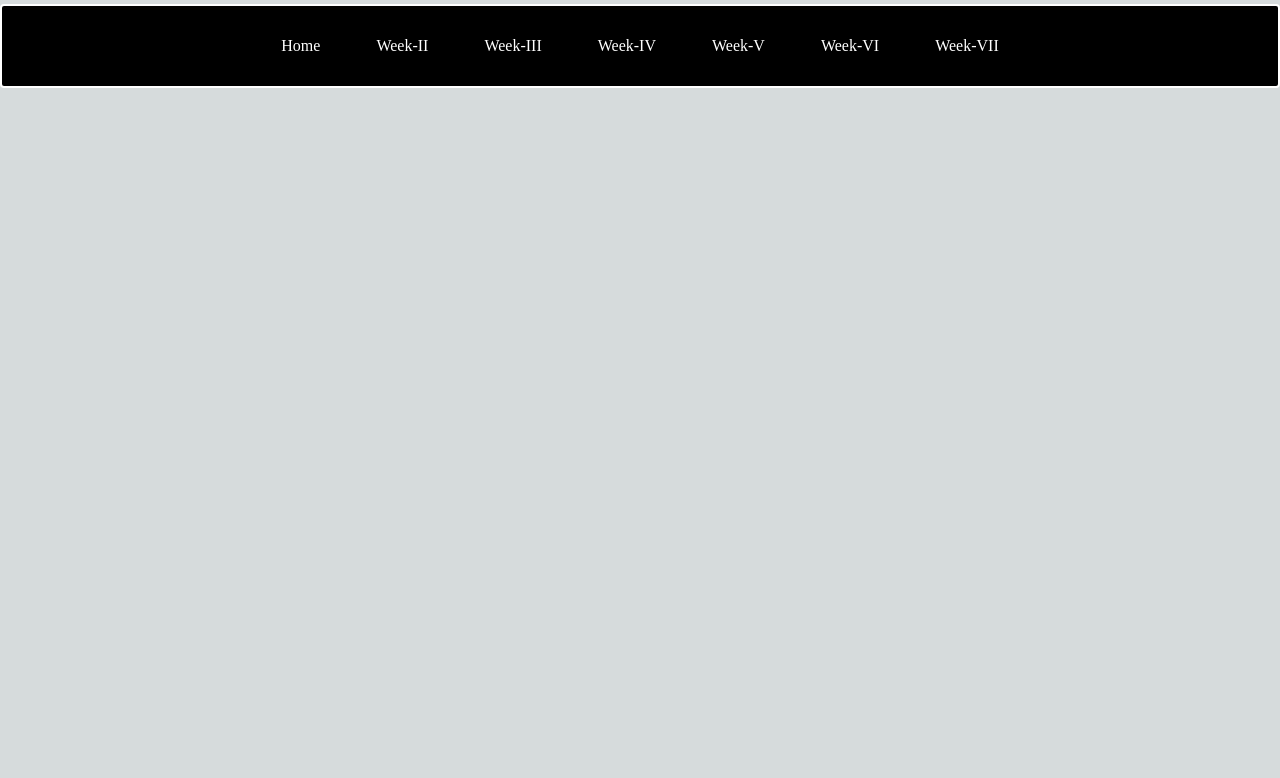
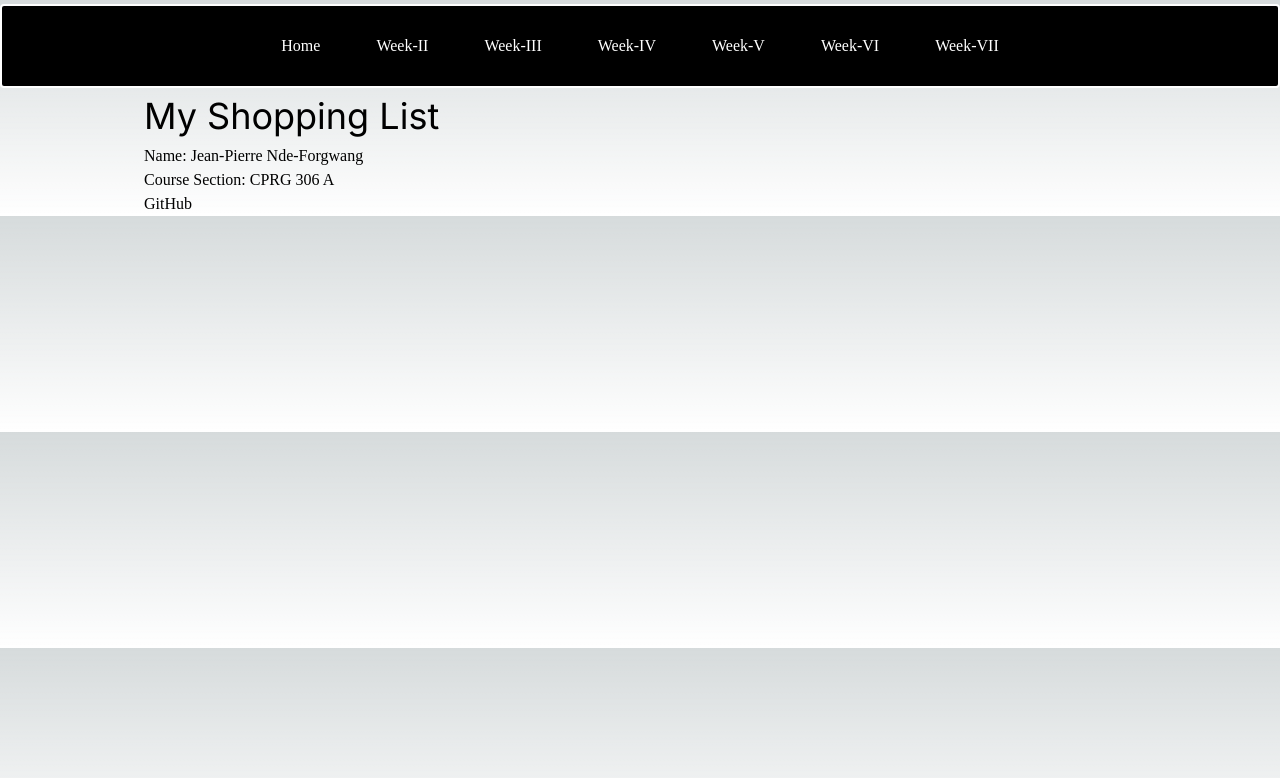
Before and after one commit to 3mptySpac3/cprg306-app-1, a Next.js app: page /week2 in a window 1280 px wide. Shown: the top 778 px of the page. Built offline with nearby package versions, Linux system fonts and the light colour scheme.

Commit message:
Made a seperate UserInfo file
this file contains Name, course, and link to github, so i dont have to create the code everytime

```diff
--- /dev/null
+++ b/app/comps/UserInfo.js
@@ -0,0 +1,16 @@
+import Link from 'next/link';
+import React from 'react';
+
+function UserInfo() {
+  return (
+    <div style= {{fontFamily: "cursive"}}className = 'ml-36'>
+      <p>Name: Jean-Pierre Nde-Forgwang</p>
+      <p>Course Section: CPRG 306 A</p>
+      <p>
+      <Link href="https://github.com/">GitHub</Link>
+      </p>
+    </div>
+  );
+}
+
+export default UserInfo;
--- a/app/page.js
+++ b/app/page.js
@@ -17,7 +17,7 @@ export default function Page() {
             <Link href="https://github.com/">GitHub</Link>
           </p>
         </div>
-        </div>
+      </div>
 
       </main>
 
--- a/app/week2/page.js
+++ b/app/week2/page.js
@@ -1,11 +1,18 @@
 import React from 'react';
 import Navbar from '../Navbar';
 import Link from 'next/link';
+import UserInfo from '../comps/UserInfo';
 
 export default function Week2() {
   return (
     <div>
       <Navbar />
+      <div className="mt-24">
+        <h1 className='text-4xl ml-36 m-2'>My Shopping List</h1>
+      </div>
+      <div>
+        <UserInfo />
+      </div>
     </div>
   )
 }
```
